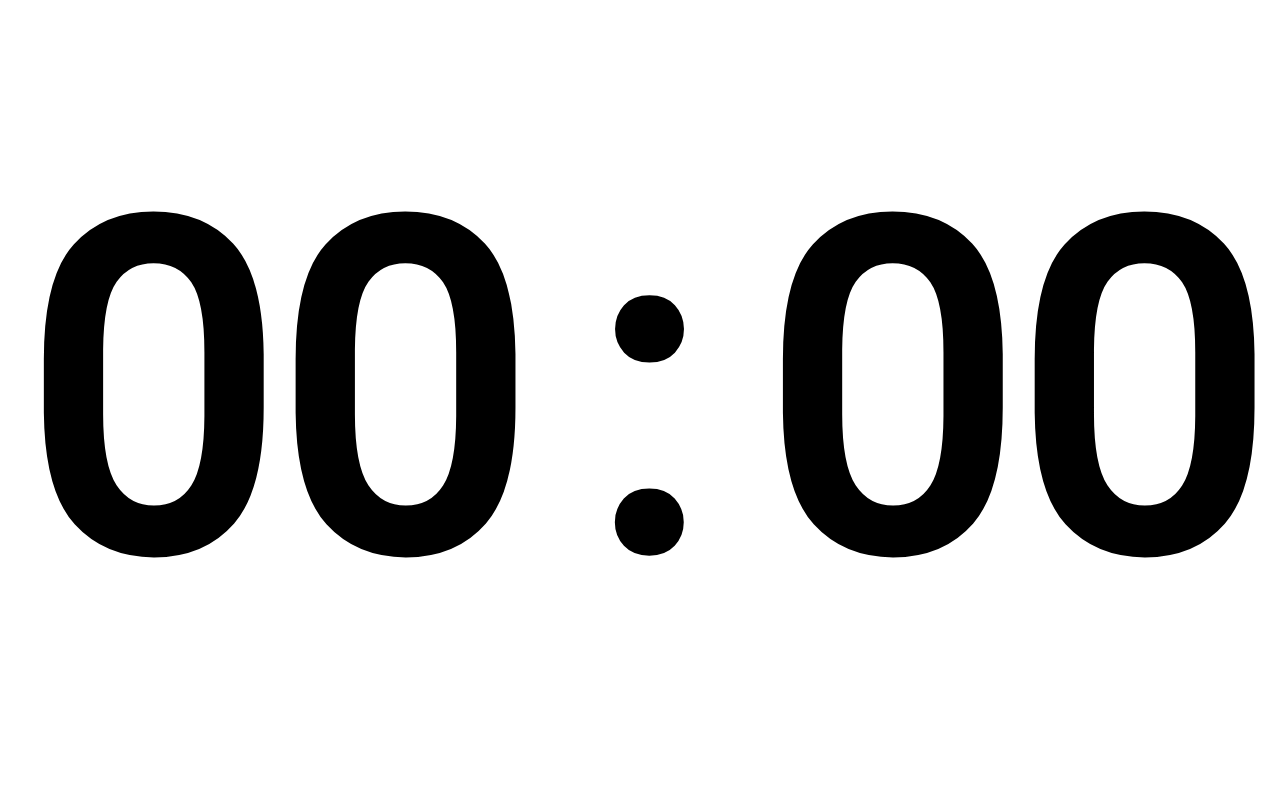
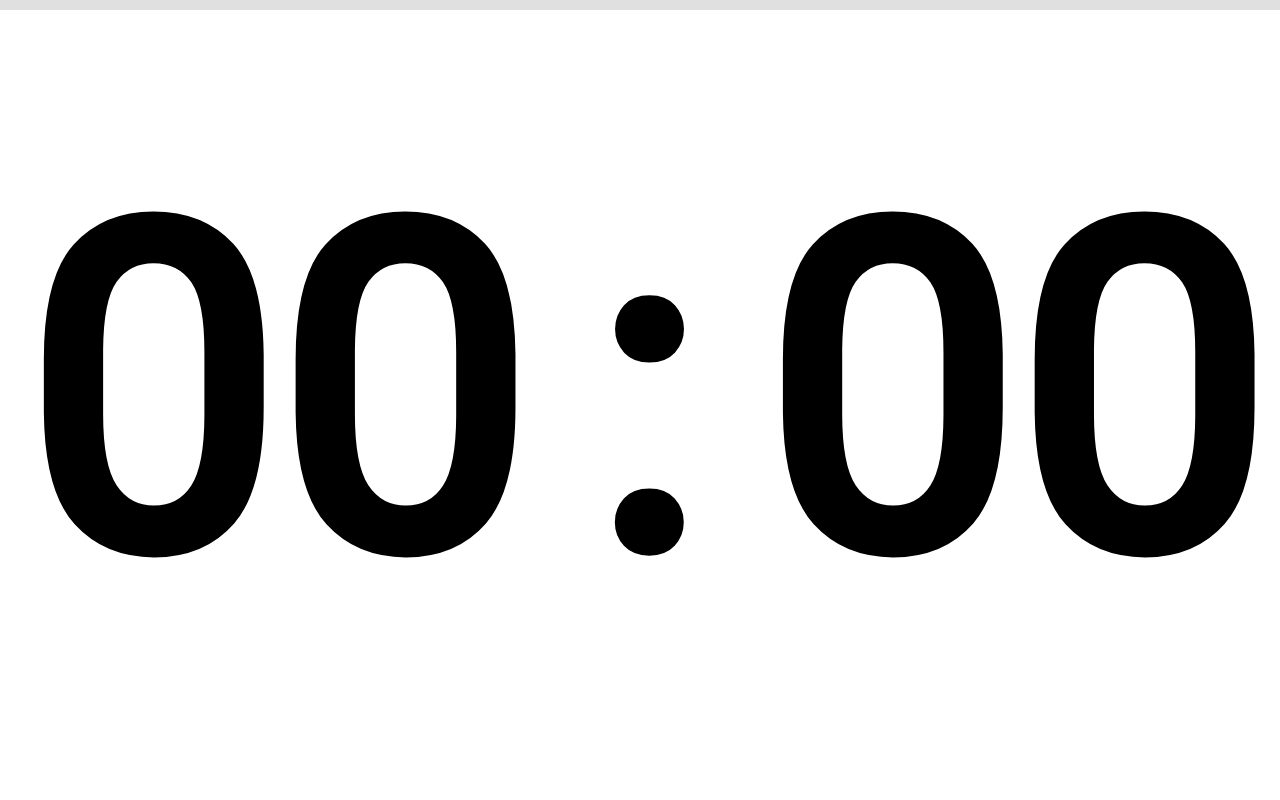
Before and after one commit to gabrielmacus/Timer, a PHP site: page /_index.html in a window 1280 px wide. Run offline with PHP 8.4, Linux system fonts and the light colour scheme.

Commit message:
debbuging

```diff
--- a/css/styles.css
+++ b/css/styles.css
@@ -203,6 +203,25 @@
     {
         background-color: #4CAF50;
     }
+    .disabled
+    {
+        color:transparent;
+    }
+    .progress-bar
+    {
+        width: 100%;
+        height: 10px;
+        background: #E0E0E0;
+        top: 0;
+        position: absolute;
+    }
+    .progress
+    {
+        background-color: rgb(57, 73, 171);
+        width: 0%;
+        height: 100%;
+
+    }
     .footer  i
     {
         font-size: 30px;
--- a/views/timer.html
+++ b/views/timer.html
@@ -1,4 +1,6 @@
-
+<div class="progress-bar">
+    <div data-ng-style="progressStyle" class="progress animated"></div>
+</div>
 <div class="time huge-font" >
     <span class="minutes">{{timer.elapsed.minutes}}</span>
     <span class="dots">:</span>
```
Also changed, not shown: js/controllers/timerController.js (+26 -3 lines), views/timerManager.html (+15 -7 lines).
